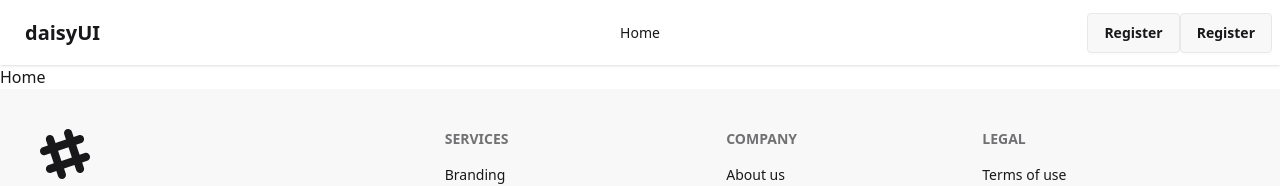
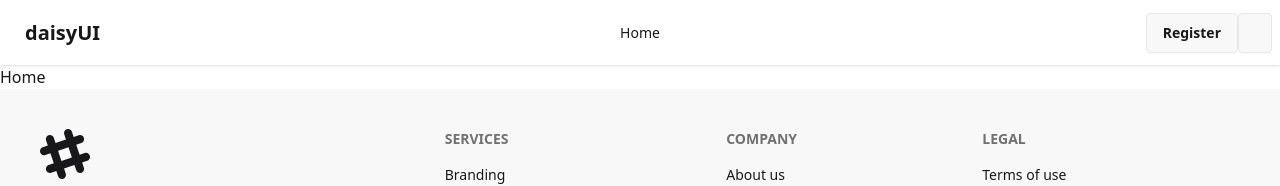
Before and after one commit to mdazizulbari/module58-careerCode-client, a React (Vite) app: page / in a window 1280 px wide. Shown: the top 186 px of the page. Built offline with nearby package versions, Linux system fonts and the light colour scheme.

Commit message:
auto: 5/29/2025, 8:58:32 PM

```diff
--- a/src/pages/shared/NavBar.jsx
+++ b/src/pages/shared/NavBar.jsx
@@ -48,7 +48,7 @@
           Register
         </NavLink>
         <NavLink className={"btn"} to={"/register"}>
-          Register
+
         </NavLink>
       </div>
     </div>
```
